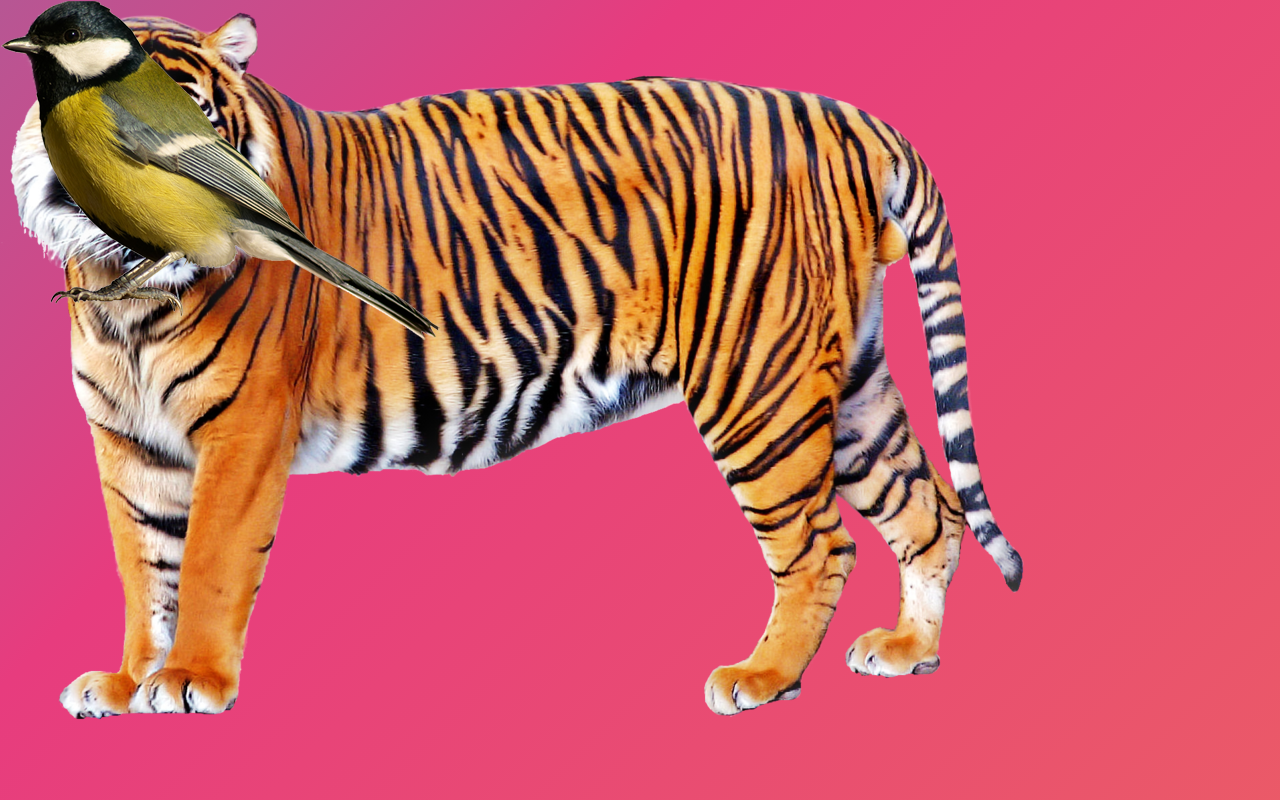
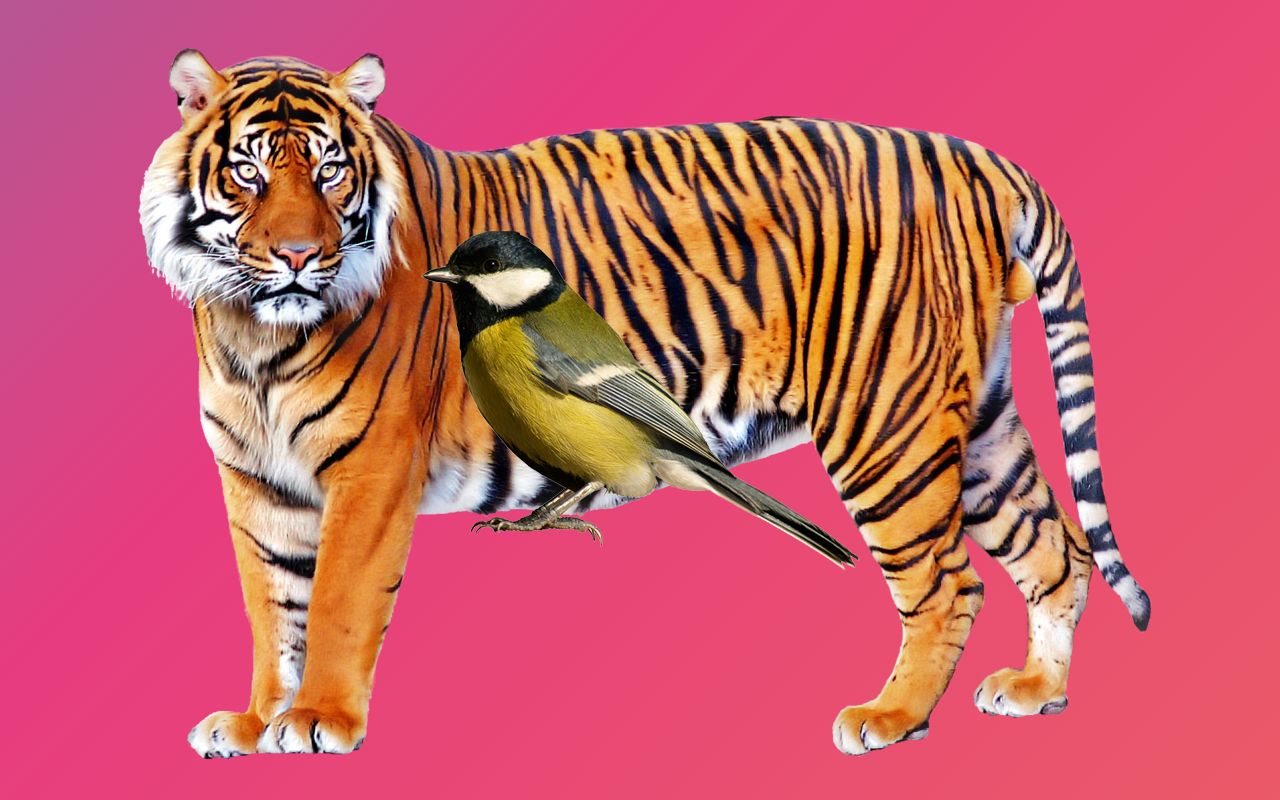
Before and after one commit to curlyfriesplease/jmcs, a React (Create React App) app: page / in a window 1280 px wide. Built offline with nearby package versions, Linux system fonts and the light colour scheme; what react-animations would draw is missing.

Commit message:
Centering start screen content

```diff
--- a/src/App.css
+++ b/src/App.css
@@ -21,6 +21,16 @@
   color: white;
 }
 
+.App-splash {
+  min-height: 100vh;
+  display: flex;
+  flex-direction: column;
+  font-size: calc(10px + 2vmin);
+  align-items: center;
+  justify-content: center;
+
+}
+
 .App-header-black {
   min-height: 100vh;
   display: flex;
@@ -39,10 +49,7 @@
 .App-top-section {
   display: flex;
   flex-direction: column;
-  align-items: center;
-  justify-content: center;
-  height: 10%;
-  max-height: 80px;
+  max-height: 50px;
 }
 
 .App-middle-section {
@@ -60,16 +67,14 @@
   flex-direction: column;
   align-items: center;
   justify-content: center;
-  margin-top: auto;
-  height: 60%;
+flex: 2;
+  max-height: 250px;
 }
 
 .App-menu-button {
-  all: initial;
   float: right;
   object-fit: contain;
-  max-width: 15%;
-  max-height: 15%;
+  max-height: inherit;
   padding: 15px;
 }
 
--- a/src/App.js
+++ b/src/App.js
@@ -6,7 +6,7 @@ import Swal from "sweetalert2";
 
 //animation and images used by the start screen
 import styled, { keyframes } from "styled-components";
-import { fadeInLeft , fadeInRight } from "react-animations";
+import { fadeInLeft, fadeInRight } from "react-animations";
 import startImage1 from "./startScreenImage1.png";
 import startImage2 from "./startScreenImage2.png";
 import bigSoundsMate from "./WHIP.wav";
@@ -17,7 +17,7 @@ import logo2 from "./button2.png";
 import logo3 from "./button3.png";
 import logo from "./button4.png";
 import menuButton from "./menubutton.png";
-var buttonImagesArray = [logo, logo2, logo3, logo4]
+var buttonImagesArray = [logo, logo2, logo3, logo4];
 
 //Declare variables
 var quoteArray = "No quote selected yet";
@@ -28,7 +28,6 @@ var newQuoteToSelect = "No quote selected yet";
 var hideNsfwSetting = false;
 var totalNumberOfQuotes = 0;
 //var clickyButton = document.getElementsByClassName('App-logo');
-
 
 //App
 class App extends React.Component {
@@ -80,20 +79,19 @@ const FadeInRightDiv = styled.div`
   align-items: center;
 `;
 
-const startNoise = new Audio(bigSoundsMate)
+const startNoise = new Audio(bigSoundsMate);
 
 class StartScreenCompo extends React.Component {
   render() {
-
-    const strokeMyFace = () =>{
+    const strokeMyFace = () => {
       this.props.setFirstDivIsActive();
-      startNoise.play()
-      console.log('noise played')
-    }
+      startNoise.play();
+      console.log("noise played");
+    };
 
     return (
       <div id="StartScreen" onClick={strokeMyFace}>
-        <header className="App-header">
+        <header className="App-splash">
           <FadeInLeftDiv>
             <img
               src={startImage1}
@@ -120,12 +118,8 @@ function MainScreenCompo() {
   return (
     <div id="wholeThing" className="App-header">
       <div id="Banner" className="App-top-section">
-        <div id="menuButtonContainer">
-          <img
-            src={menuButton}
-           id="menuButton"
-           className="App-menu-button"
-            />
+        <div id="menuButtonContainer" className="App-menu-button">
+          <img src={menuButton} id="menuButton" className="App-menu-button" alt="Click for options" />
         </div>
       </div>
       <div id="MainBody" className="App-middle-section">
@@ -141,11 +135,8 @@ function MainScreenCompo() {
         />
       </div>
     </div>
-
   );
 }
-
-
 
 //Remove any NSFW quotes from the array if they are disabled
 if (hideNsfwSetting === true) {
@@ -182,39 +173,40 @@ function removeDisplayedQuote() {
 }
 
 //Change the clicky button to a random picture
-function changeButtonToRandomImage(){
-  var randomImageForButtonIndex = Math.floor(Math.random() * buttonImagesArray.length);
-  var randomImageForButton = (buttonImagesArray[randomImageForButtonIndex])
-  console.log(randomImageForButton)
+function changeButtonToRandomImage() {
+  var randomImageForButtonIndex = Math.floor(
+    Math.random() * buttonImagesArray.length
+  );
+  var randomImageForButton = buttonImagesArray[randomImageForButtonIndex];
+  console.log(randomImageForButton);
   document.getElementById("misterClicky").src = randomImageForButton;
 }
 
 //Spin the button if it's a favourite quote
-  function spinTheButtonIfFavourite(){
-    if (quoteFavourite === 1){document.getElementById("misterClicky").style.animation = "App-logo-spin 1s ease-out";
+function spinTheButtonIfFavourite() {
+  if (quoteFavourite === 1) {
+    document.getElementById("misterClicky").style.animation =
+      "App-logo-spin 1s ease-out";
   } else {
-    console.log('Not a favourite')
+    console.log("Not a favourite");
   }
 }
 
-
-
 //Change the font size of the quote depending on if it's short, medium or long in length
-function changeQuoteFontSize(){
-if (quoteText.length >20 && quoteText.length <41){
-  console.log("Quote is medium length at " + quoteText.length + " characters");
+function changeQuoteFontSize() {
+  if (quoteText.length > 20 && quoteText.length < 41) {
+    console.log(
+      "Quote is medium length at " + quoteText.length + " characters"
+    );
     // document.getElementById("displayedQuote").style.fontSize = "60%";
-}
-  else if (quoteText.length >40){
-    console.log("Quote is long length at " + quoteText.length + " characters")
+  } else if (quoteText.length > 40) {
+    console.log("Quote is long length at " + quoteText.length + " characters");
     //  document.getElementById("displayedQuote").style.fontSize = "100%";
-  }
-  else {
-    console.log("Quote is short length at " + quoteText.length + " characters")
+  } else {
+    console.log("Quote is short length at " + quoteText.length + " characters");
     //  document.getElementById("displayedQuote").style.fontSize = "150%";
   }
 }
-
 
 //Check there's quotes left, display a message if none left. If quotes remain, call functions for new quote
 function clicky() {
@@ -228,15 +220,12 @@ function clicky() {
     });
     document.getElementById("displayedQuote").innerHTML = "We're done here.";
   } else {
-
-
     selectNewQuote();
     changeDisplayedText();
     removeDisplayedQuote();
     changeButtonToRandomImage();
     changeQuoteFontSize();
     spinTheButtonIfFavourite();
-
   }
 }
 
```
Lines whose indentation alone changed are shown as unchanged.
